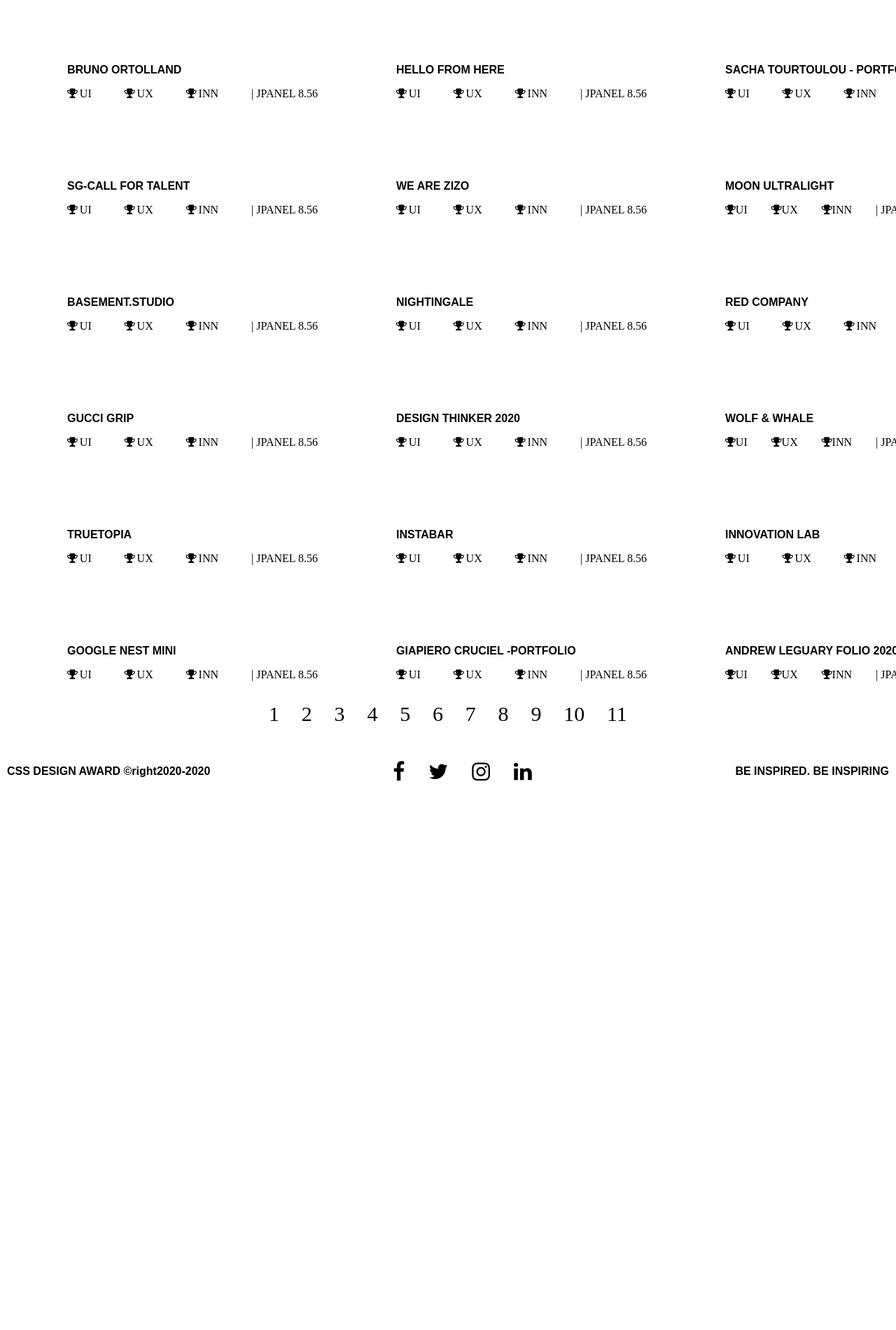
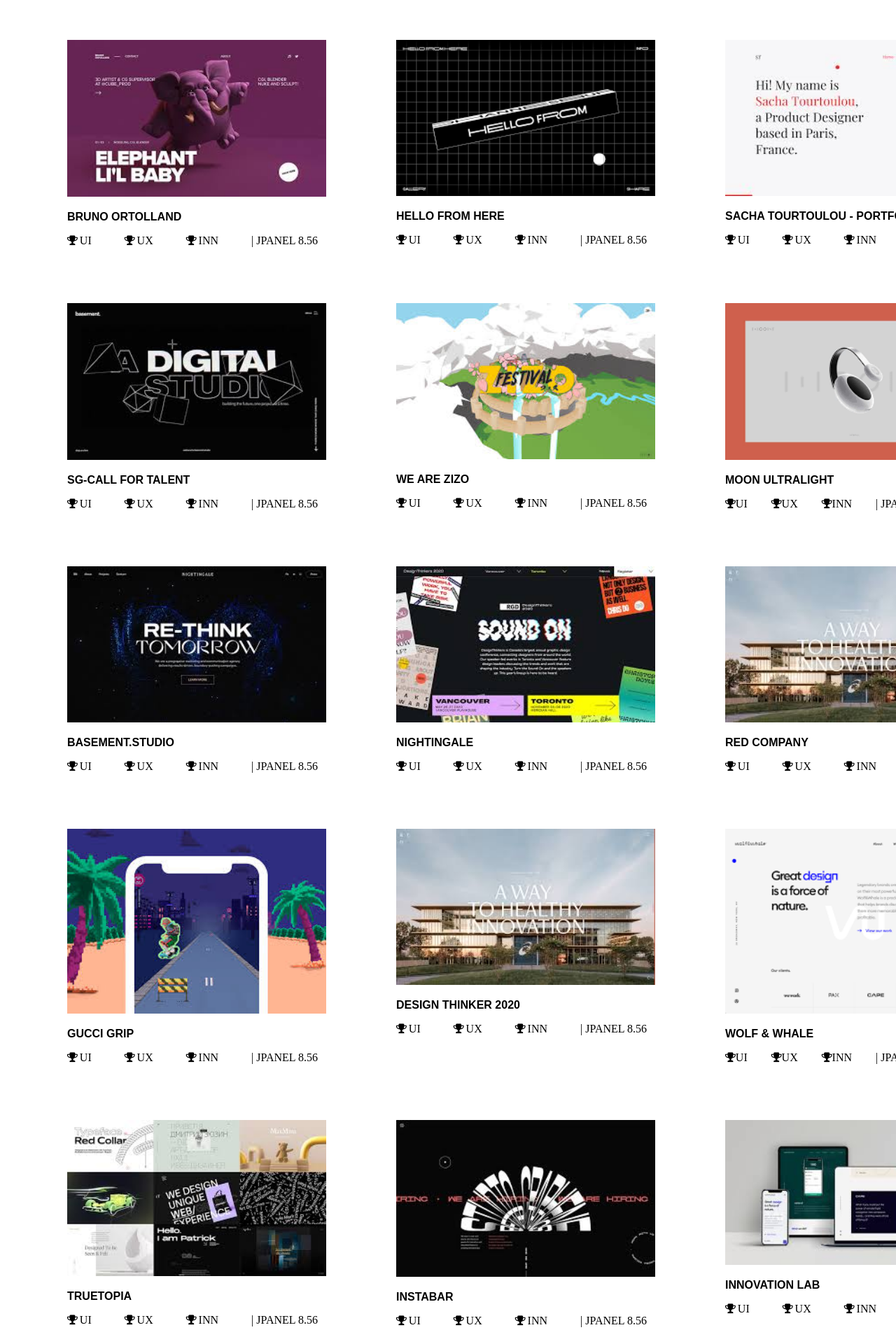
Before and after one commit to Paulson05/cssdesignproject, a plain HTML site: page index.html in a window 1280 px wide. Shown: the part 171-2071 px from the top of the page at 70% size. Before the commit the page ends 1308 px from the top, so only its background shows below. Drawn offline with Linux system fonts and the light colour scheme.

Commit message:
my project001

```diff
--- a/index.html
+++ b/index.html
@@ -11,7 +11,7 @@
 <body>
  <div class="g">
     <div class="nav-header">
-        <img class="logo" src="project1\images\download.png" alt="">
+        <img class="logo" src="images\download.png" alt="">
         <div> cruosel</div>
         <div class="left-items">
 
@@ -44,7 +44,7 @@
         </nav>
         <section>
             <div>
-                <img src="project1\images\download (2).jpg" alt="">
+                <img src="images\download (2).jpg" alt="">
                 <div>
                     <p>BRUNO ORTOLLAND</p>
                     <i class="fa fa-trophy"><span class="icon">UI</span></i>
@@ -54,7 +54,7 @@
                 </div>
             </div>
             <div>
-                <img src="project1\images\download (1).png" alt="">
+                <img src="images\download (1).png" alt="">
                 <div>
                     <p>HELLO FROM HERE</p>
                     <i class="fa fa-trophy"><span class="icon">UI</span></i>
@@ -64,7 +64,7 @@
                 </div>
             </div>
             <div>
-                <img src="project1\images\download (3).jpg" alt="">
+                <img src="images\download (3).jpg" alt="">
                 <div>
                     <P>SACHA TOURTOULOU - PORTFOLIO</P>
                     <i class="fa fa-trophy"><span class="icon">UI</span></i>
@@ -75,7 +75,7 @@
             </div>
             <div>
 
-                <img src="project1\images\download (6).jpg" alt="">
+                <img src="images\download (6).jpg" alt="">
                 <div>
                     <p>SG-CALL FOR TALENT</p>
                     <i class="fa fa-trophy"><span class="icon">UI</span></i>
@@ -85,7 +85,7 @@
                 </div>
             </div>
             <div>
-                <img src="project1\images\download (5).jpg" alt="">
+                <img src="images\download (5).jpg" alt="">
                 <div>
                     <P>WE ARE ZIZO</P>
                     <i class="fa fa-trophy"><span class="icon">UI</span></i>
@@ -96,7 +96,7 @@
             </div>
             <div>
 
-                <img src="project1\images\download (2).png" alt="">
+                <img src="images\download (2).png" alt="">
                 <div>
                     <P>MOON ULTRALIGHT</P>
                     <i class="fa fa-trophy">UI</i>
@@ -106,7 +106,7 @@
                 </div>
             </div>
             <div>
-                <img src="project1\images\download (7).jpg" alt="">
+                <img src="images\download (7).jpg" alt="">
                 <div>
                     <P>BASEMENT.STUDIO</P>
                     <i class="fa fa-trophy"><span class="icon">UI</span></i>
@@ -116,7 +116,7 @@
                 </div>
             </div>
             <div>
-                <img src="project1\images\download (11).jpg" alt="">
+                <img src="images\download (11).jpg" alt="">
                 <div>
                     <P>NIGHTINGALE</P>
                     <i class="fa fa-trophy"><span class="icon">UI</span></i>
@@ -126,7 +126,7 @@
                 </div>
             </div>
             <div>
-                <img src="project1\images\download (8).jpg" alt="">
+                <img src="images\download (8).jpg" alt="">
                 <div>
                     <P>RED COMPANY</P>
                     <i class="fa fa-trophy"><span class="icon">UI</span></i>
@@ -136,7 +136,7 @@
                 </div>
             </div>
             <div>
-                <img src="project1\images\download (10).jpg" alt="">
+                <img src="images\download (10).jpg" alt="">
                 <div>
                     <P>GUCCI GRIP</P>
                     <i class="fa fa-trophy"><span class="icon">UI</span></i>
@@ -146,7 +146,7 @@
                 </div>
             </div>
             <div>
-                <img src="project1\images\download (9).jpg" alt="">
+                <img src="images\download (9).jpg" alt="">
                 <div>
                     <P>DESIGN  THINKER 2020</P>
                     <i class="fa fa-trophy"><span class="icon">UI</span></i>
@@ -156,7 +156,7 @@
                 </div>
             </div>
             <div>
-                <img src="project1\images\download (7).png" alt="">
+                <img src="images\download (7).png" alt="">
                 <div>
                     <P>WOLF & WHALE</P>
                     <i class="fa fa-trophy">UI</i>
@@ -166,7 +166,7 @@
                 </div>
             </div>
             <div>
-                <img src="project1\images\download (13).jpg" alt="">
+                <img src="images\download (13).jpg" alt="">
                 <div>
                     <P>TRUETOPIA</P>
                     <i class="fa fa-trophy"><span class="icon">UI</span></i>
@@ -176,7 +176,7 @@
                 </div>
             </div>
             <div>
-                <img src="project1\images\download (4).jpg" alt="">
+                <img src="images\download (4).jpg" alt="">
                 <div>
                     <P>INSTABAR</P>
                     <i class="fa fa-trophy"><span class="icon">UI</span></i>
@@ -186,7 +186,7 @@
                 </div>
             </div>
             <div>
-                <img src="project1\images\download (14).jpg" alt="">
+                <img src="images\download (14).jpg" alt="">
                 <div>
                     <P>INNOVATION LAB</P>
                     <i class="fa fa-trophy"><span class="icon">UI</span></i>
@@ -196,7 +196,7 @@
                 </div>
             </div>
             <div>
-                <img src="project1\images\download (15).jpg" alt="">
+                <img src="images\download (15).jpg" alt="">
                 <div>
                     <P>GOOGLE NEST MINI</P>
                     <i class="fa fa-trophy"><span class="icon">UI</span></i>
@@ -206,7 +206,7 @@
                 </div>
             </div>
             <div>
-                <img src="project1\images\download (16).jpg" alt="">
+                <img src="images\download (16).jpg" alt="">
                 <div>
                     <P>GIAPIERO CRUCIEL -PORTFOLIO</P>
                     <i class="fa fa-trophy"><span class="icon">UI</span></i>
@@ -216,7 +216,7 @@
                 </div>
             </div>
             <div>
-                <img src="project1\images\download (10).png" alt="">
+                <img src="images\download (10).png" alt="">
                 <div>
                     <P>ANDREW LEGUARY FOLIO 2020</P>
                     <i class="fa fa-trophy">UI</i>
```
Also changed, not shown: 1 other file.
